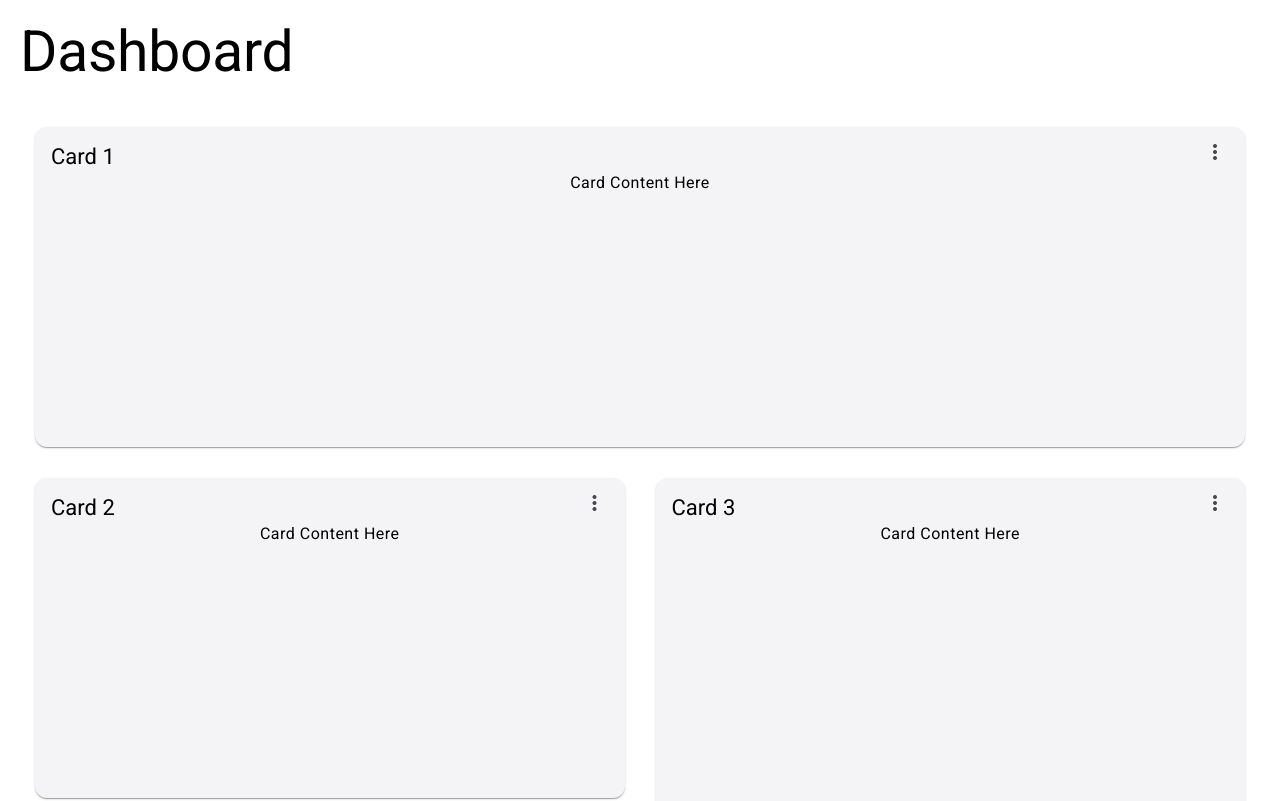
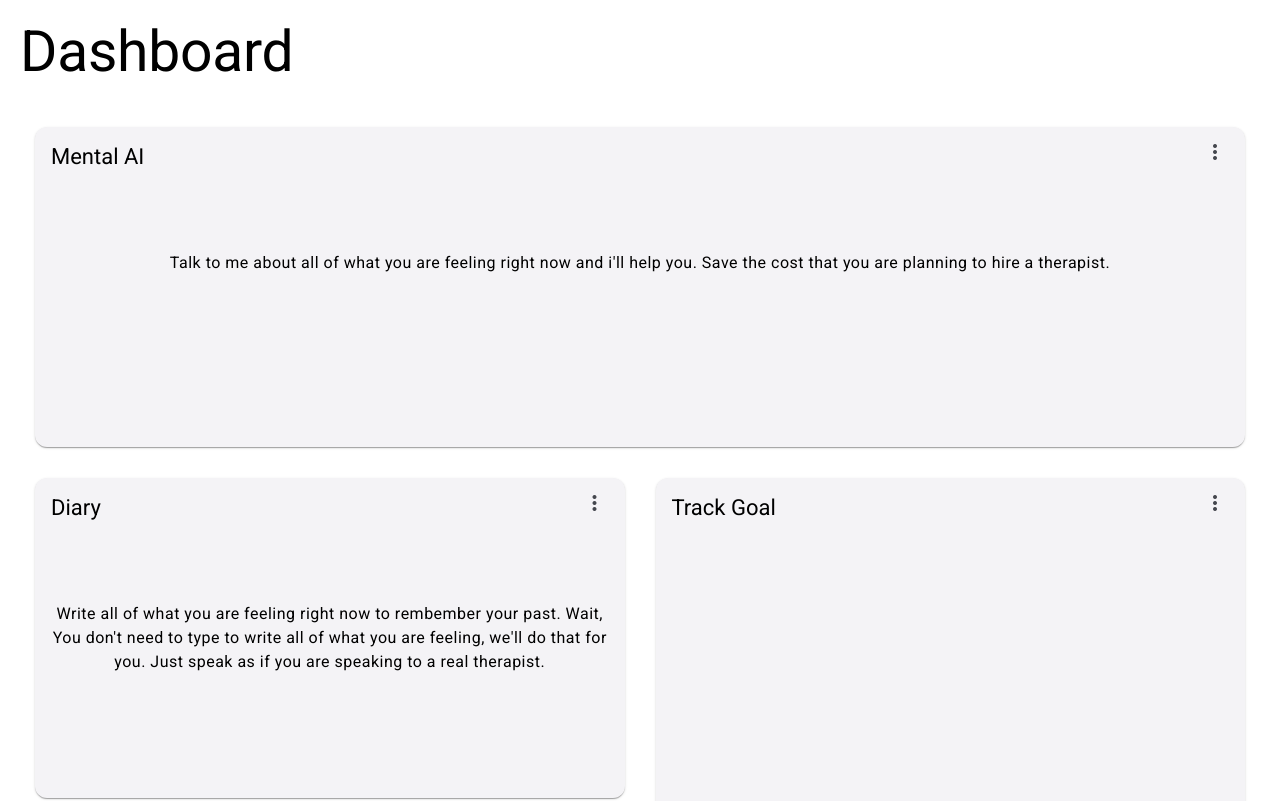
Before and after one commit to Nevy11/Mental-health-diary-front-end, an Angular app: page /dashboard in a window 1280 px wide. Shown: the top 801 px of the page. Built offline with nearby package versions, Linux system fonts and the light colour scheme.

Commit message:
update diary and mental ai cards

```diff
--- a/src/app/dashboard/dashboard.component.html
+++ b/src/app/dashboard/dashboard.component.html
@@ -6,8 +6,13 @@
       <mat-card class="dashboard-card">
         <mat-card-header>
           <mat-card-title>
-              {{card.title}}
-              <button mat-icon-button class="more-button" [matMenuTriggerFor]="menu" aria-label="Toggle menu">
+            {{ card.title }}
+            <button
+              mat-icon-button
+              class="more-button"
+              [matMenuTriggerFor]="menu"
+              aria-label="Toggle menu"
+            >
               <mat-icon>more_vert</mat-icon>
             </button>
             <mat-menu #menu="matMenu" xPosition="before">
@@ -17,7 +22,13 @@
           </mat-card-title>
         </mat-card-header>
         <mat-card-content class="dashboard-card-content">
-            <div>Card Content Here</div>
+          @if (card.mobile) {
+          <div>{{ card.card_content }}</div>
+          <div>{{ card.diary }}</div>
+          } @if (!card.mobile) {
+          <div class="card-content">{{ card.card_content }}</div>
+          <div class="diary-content">{{ card.diary }}</div>
+          }
         </mat-card-content>
       </mat-card>
     </mat-grid-tile>
--- a/src/app/dashboard/dashboard.component.scss
+++ b/src/app/dashboard/dashboard.component.scss
@@ -19,3 +19,9 @@
 .dashboard-card-content {
   text-align: center;
 }
+
+.card-content {
+  margin-top: 5rem;
+  display: flex;
+  justify-content: center;
+}
--- a/src/app/dashboard/dashboard.component.ts
+++ b/src/app/dashboard/dashboard.component.ts
@@ -19,8 +19,8 @@ import { MatCardModule } from '@angular/material/card';
     MatMenuModule,
     MatIconModule,
     MatButtonModule,
-    MatCardModule
-  ]
+    MatCardModule,
+  ],
 })
 export class DashboardComponent {
   private breakpointObserver = inject(BreakpointObserver);
@@ -30,18 +30,52 @@ export class DashboardComponent {
     map(({ matches }) => {
       if (matches) {
         return [
-          { title: 'Card 1', cols: 1, rows: 1 },
-          { title: 'Card 2', cols: 1, rows: 1 },
-          { title: 'Card 3', cols: 1, rows: 1 },
-          { title: 'Card 4', cols: 1, rows: 1 }
+          {
+            title: 'Mental AI',
+            cols: 1,
+            rows: 1,
+            mobile: true,
+            card_content:
+              "Talk to me about all of what you are feeling right now and i'll help you. \n Save the cost that you are planning to hire a therapist. \n\n ",
+          },
+          {
+            title: 'Diary',
+            cols: 1,
+            rows: 1,
+            mobile: true,
+            diary:
+              "Write all of what you are feeling right now to rembember your past. \n Wait, You don't need to type to write all of what you are feeling, we'll do that for you. Just speak as if you are speaking to a real therapist.",
+          },
+          { title: 'Track Goal', cols: 1, rows: 1, mobile: true },
+          { title: 'Settings', cols: 1, rows: 1, mobile: true },
         ];
       }
 
       return [
-        { title: 'Card 1', cols: 2, rows: 1 },
-        { title: 'Card 2', cols: 1, rows: 1 },
-        { title: 'Card 3', cols: 1, rows: 2 },
-        { title: 'Card 4', cols: 1, rows: 1 }
+        {
+          title: 'Mental AI',
+          cols: 2,
+          rows: 1,
+          mobile: false,
+          card_content:
+            "Talk to me about all of what you are feeling right now and i'll help you. \n Save the cost that you are planning to hire a therapist. \n\n ",
+        },
+        {
+          title: 'Diary',
+          cols: 1,
+          rows: 1,
+          mobile: false,
+          diary:
+            "Write all of what you are feeling right now to rembember your past. \n Wait, You don't need to type to write all of what you are feeling, we'll do that for you. Just speak as if you are speaking to a real therapist.",
+        },
+        {
+          title: 'Track Goal',
+          cols: 1,
+          rows: 2,
+          mobile: false,
+          track_goal: 'The goal is ',
+        },
+        { title: 'Settings', cols: 1, rows: 1, mobile: false },
       ];
     })
   );
```
Lines whose indentation alone changed are shown as unchanged.
